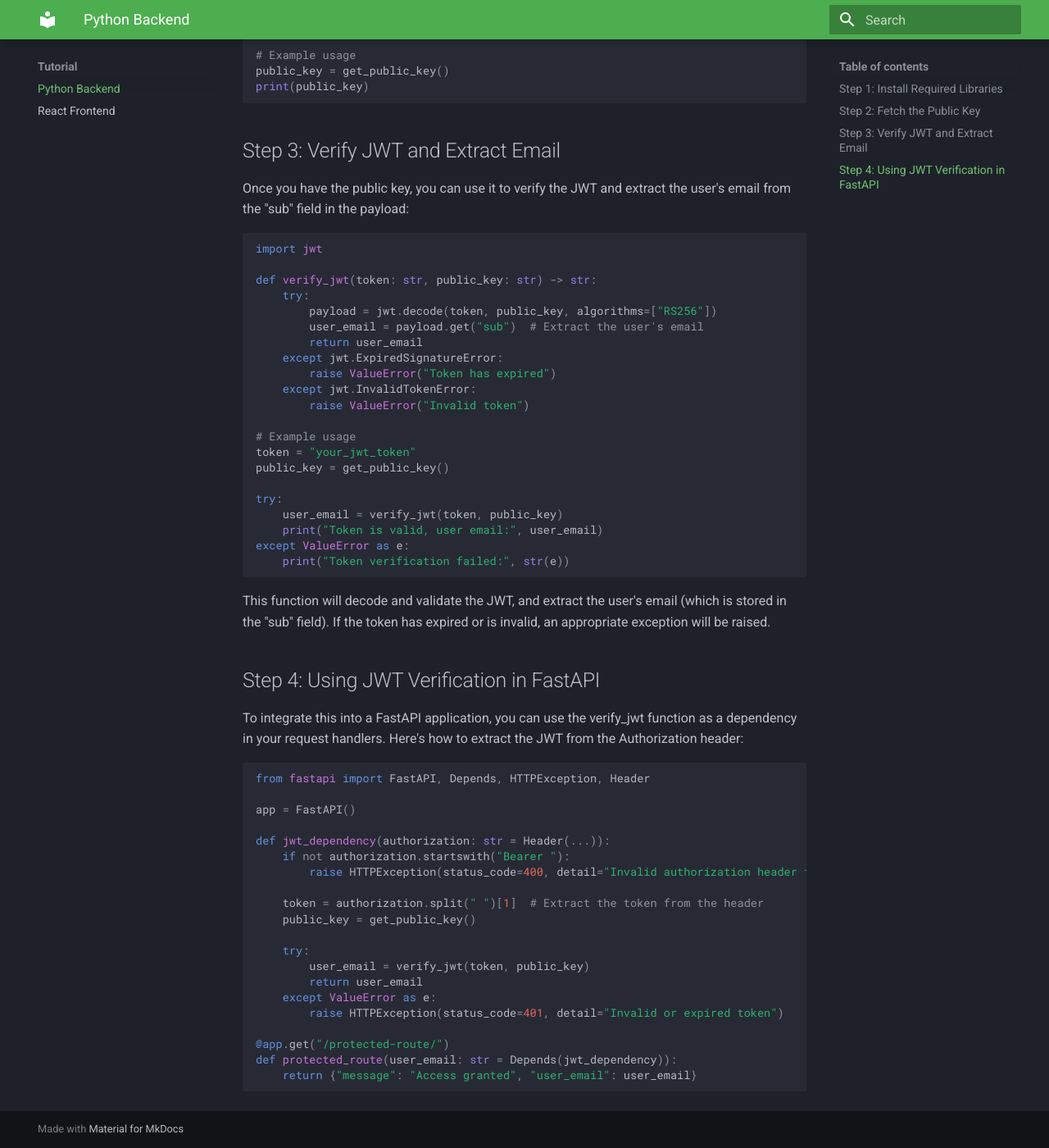
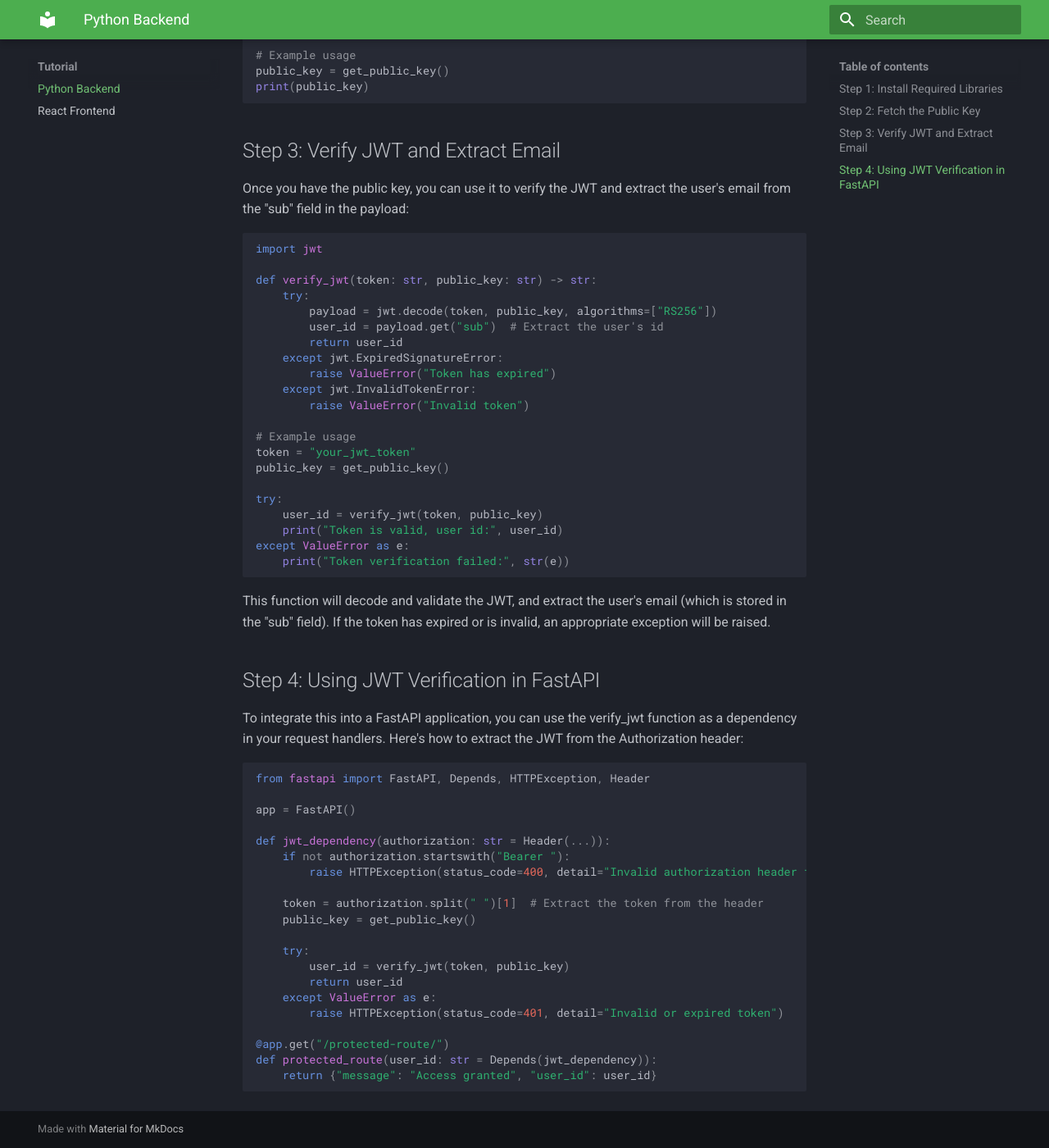
Before and after one commit to juicyauth/juicyauth-docs, an MkDocs documentation site: the page built from docs/tutorial/python-backend.md, in a window 1280 px wide and 1400 px high, scrolled down 721 px. Shown: the whole window at 82% size. Built offline with MkDocs 1.6.1 and Material for MkDocs 9.7.7, drawn with Linux system fonts in a browser that asks for light colours.

Commit message:
Update python-backend.md

````diff
--- a/docs/tutorial/python-backend.md
+++ b/docs/tutorial/python-backend.md
@@ -37,8 +37,8 @@ import jwt
 def verify_jwt(token: str, public_key: str) -> str:
     try:
         payload = jwt.decode(token, public_key, algorithms=["RS256"])
-        user_email = payload.get("sub")  # Extract the user's email
-        return user_email
+        user_id = payload.get("sub")  # Extract the user's id
+        return user_id
     except jwt.ExpiredSignatureError:
         raise ValueError("Token has expired")
     except jwt.InvalidTokenError:
@@ -49,8 +49,8 @@ token = "your_jwt_token"
 public_key = get_public_key()
 
 try:
-    user_email = verify_jwt(token, public_key)
-    print("Token is valid, user email:", user_email)
+    user_id = verify_jwt(token, public_key)
+    print("Token is valid, user id:", user_id)
 except ValueError as e:
     print("Token verification failed:", str(e))
 ```
@@ -75,12 +75,12 @@ def jwt_dependency(authorization: str = Header(...)):
     public_key = get_public_key()
 
     try:
-        user_email = verify_jwt(token, public_key)
-        return user_email
+        user_id = verify_jwt(token, public_key)
+        return user_id
     except ValueError as e:
         raise HTTPException(status_code=401, detail="Invalid or expired token")
 
 @app.get("/protected-route/")
-def protected_route(user_email: str = Depends(jwt_dependency)):
-    return {"message": "Access granted", "user_email": user_email}
+def protected_route(user_id: str = Depends(jwt_dependency)):
+    return {"message": "Access granted", "user_id": user_id}
 ```
````
